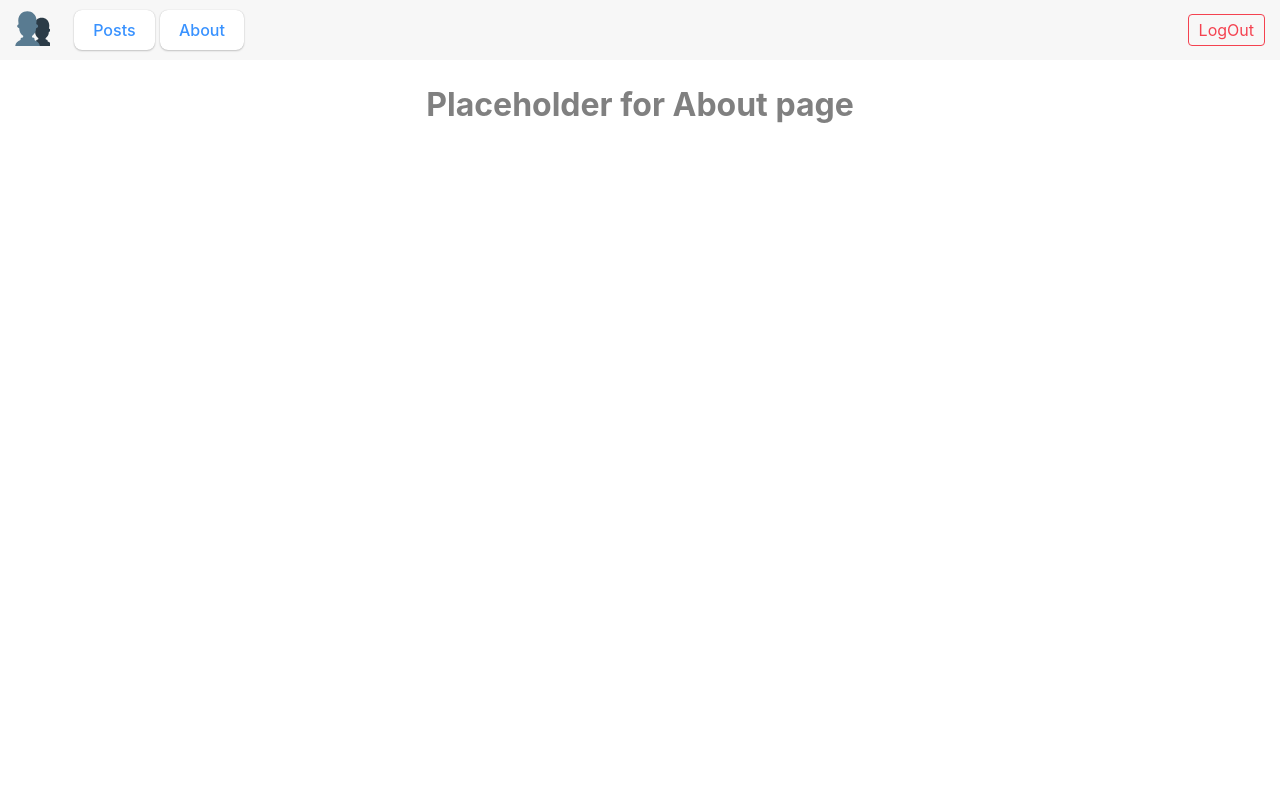
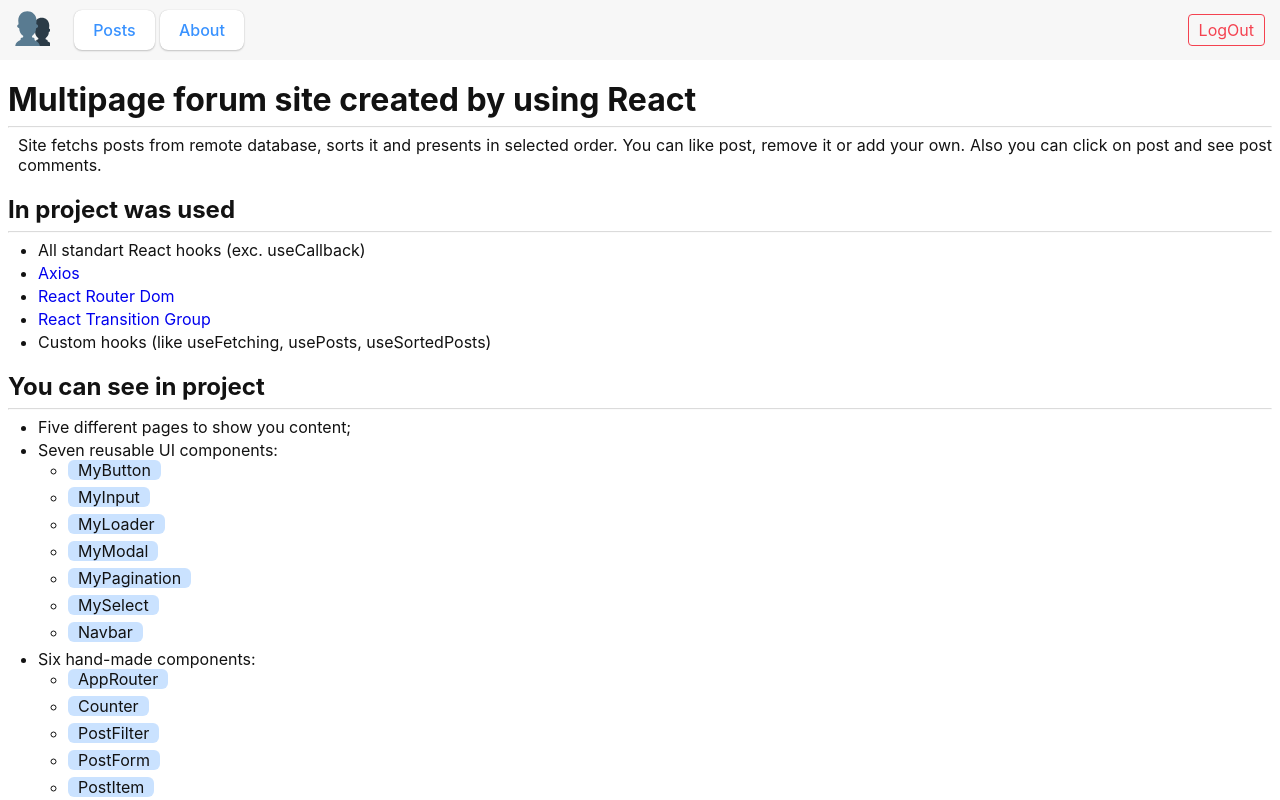
Before and after one commit to Tarasov-Front-Dev/react-multipage-forum-site, a React (Create React App) app: page /about in a window 1280 px wide. Both pictures are taken after typing "Sample", "Sample" into the empty fields and a click on the button "Login". Shown: the top 800 px of the page. Built offline with nearby package versions, Linux system fonts and the light colour scheme.

Commit message:
Made About page

```diff
--- a/src/pages/About.jsx
+++ b/src/pages/About.jsx
@@ -2,9 +2,77 @@ import React from 'react';
 
 const About = function() {
   return(
-    <h1 className='about__h1'>
-      Placeholder for About page
-    </h1>
+    <div className='about__article'>
+
+      <h1>
+        Multipage forum site created by using React
+      </h1>
+      <hr></hr>
+      <p>Site fetchs posts from remote database, sorts it and presents in selected order. You can like post, remove it or add your own. Also you can click on post and see post comments.</p>
+      <h2>In project was used</h2>
+      <hr></hr>
+      <ul>
+        <li>All standart React hooks (exc. useCallback)</li>
+        <li><a target={'_blank'} href='https://github.com/axios/axios'>Axios</a></li>
+        <li><a target={'_blank'} href='https://reactrouter.com/'>React Router Dom</a></li>
+        <li><a target={'_blank'} href='https://reactcommunity.org/react-transition-group/'>React Transition Group</a></li>
+        <li>Custom hooks (like useFetching, usePosts, useSortedPosts)</li>
+      </ul>
+
+      <h2>You can see in project</h2>
+      <hr></hr>
+      <ul>
+        <li>Five different pages to show you content;</li>
+        <li>Seven reusable UI components:
+          <ul>
+            <li className='about__listItem'><span>MyButton</span></li>
+            <li className='about__listItem'><span>MyInput</span></li>
+            <li className='about__listItem'><span>MyLoader</span></li>
+            <li className='about__listItem'><span>MyModal</span></li>
+            <li className='about__listItem'><span>MyPagination</span></li>
+            <li className='about__listItem'><span>MySelect</span></li>
+            <li className='about__listItem'><span>Navbar</span></li>
+          </ul>
+        </li>
+        <li>Six hand-made components:
+          <ul>
+            <li className='about__listItem'><span>AppRouter</span></li>
+            <li className='about__listItem'><span>Counter</span></li>
+            <li className='about__listItem'><span>PostFilter</span></li>
+            <li className='about__listItem'><span>PostForm</span></li>
+            <li className='about__listItem'><span>PostItem</span></li>
+            <li className='about__listItem'><span>PostList</span></li>
+          </ul>
+        </li>
+        <li>One PostSevice API.</li>
+        <li>Pagination, transitions, and other fancy and stylish features.</li>
+      </ul>
+
+      <h2>Project features</h2>
+      <hr></hr>
+      <ul>
+        <li>Log you in and remember you (by Context.Provider). So you'll stay logged in even if you reload the page.</li>
+        <li>Fetch posts from <a target={'_blank'} href='https://jsonplaceholder.typicode.com/'>https://jsonplaceholder.typicode.com/</a>.</li>
+        <li>Sort posts by title, body or id (jsonplaceholder didn't provide date at their posts, but I made sort by post.date as well).</li>
+        <li>Let you write your own post, like some or delete them.</li>
+        <li>You can click on post and see it's comment section.</li>
+      </ul>
+      <p className='about__article__last__p'>N.B. GitHub doesn't provide correct support for Routes so you can download project and run it on your own PC to make sure that everything works just fine! Don't forget to delete homepage prop from package.json. It was added only for GitHub-pages.</p>
+
+      <h2>To run project on your own PC you need</h2>
+      <hr></hr>
+      <ul>
+        <li>Install Node.js from <a href='https://nodejs.org/en/download'>site</a></li>
+        <li>Install npm using command <code>npm install -g npm</code></li>
+        <li>Install react using command <code>npx create-react-app your-app-name</code></li>
+        <li><code>cd your-app-name</code></li>
+        <li>Install React Transition Group using command <code>npm install react-transition-group --save</code></li>
+        <li>Install React Router using command <code>npm install react-router-dom</code></li>
+        <li>Install Axios using command <code>npm i axios</code></li>
+        <li>Download <code>src</code> from project and put it in <code>your-app-name</code></li>
+        <li>You are perfect! =)</li>
+      </ul>
+    </div>
   )
 }
 
--- a/src/styles/App.css
+++ b/src/styles/App.css
@@ -385,12 +385,58 @@ main {
 
 /*********** About ***********/
 
-.about__h1 {
-  margin-top: 25px;
-  text-align: center;
-  color: grey;
+.about__article {
+  text-align: justify;
 }
 
+.about__article a {
+  text-decoration: none;
+}
+
+.about__article h1,
+.about__article h2 {
+  margin-top: 20px;
+  margin-bottom: 7px;
+}
+
+.about__article p,
+.about__article ul {
+  margin-left: 10px;
+}
+
+.about__article li {
+  margin-bottom: 3px;
+  margin-left: 20px;
+}
+
+.about__article hr {
+  margin: 0 0 7px 0;
+  padding: 0;
+  width: 100%;
+  border-color: rgba(245, 245, 245, 0.377);
+}
+
+
+.about__article .about__listItem {
+  margin-bottom: 7px;
+}
+
+.about__listItem span {
+  padding: 0 10px;
+  background-color: hsla(213, 100%, 61%, 0.261);
+  border-radius: 6px;
+}
+
+.about__article code {
+  display: inline-block;
+  padding: 2px 7px;
+  background-color: rgba(128, 128, 128, 0.357);
+  border-radius: 7px;
+}
+
+.about__article__last__p {
+  margin-top: 7px;
+}
 
 /************* Error *************/
 
```
